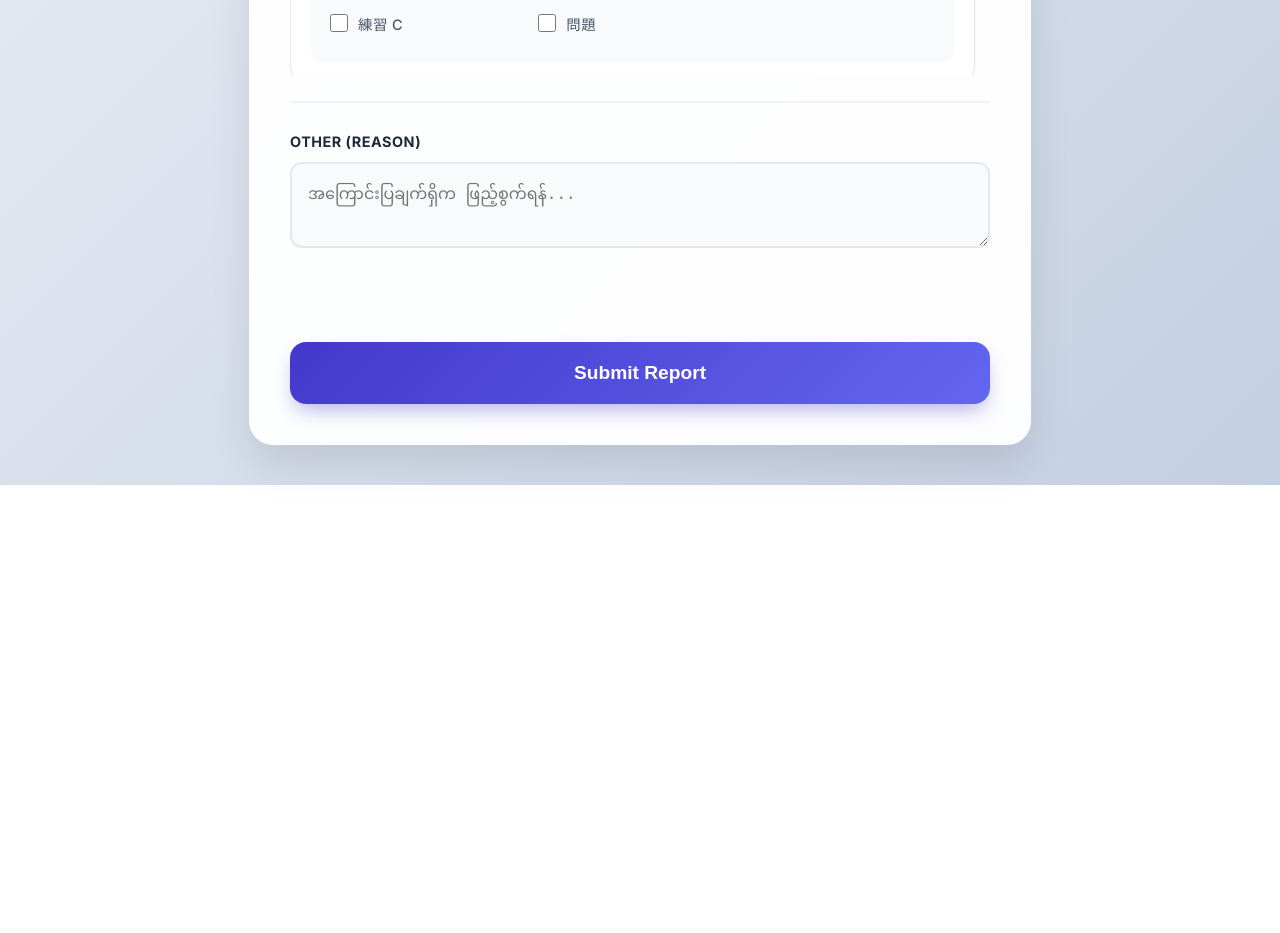
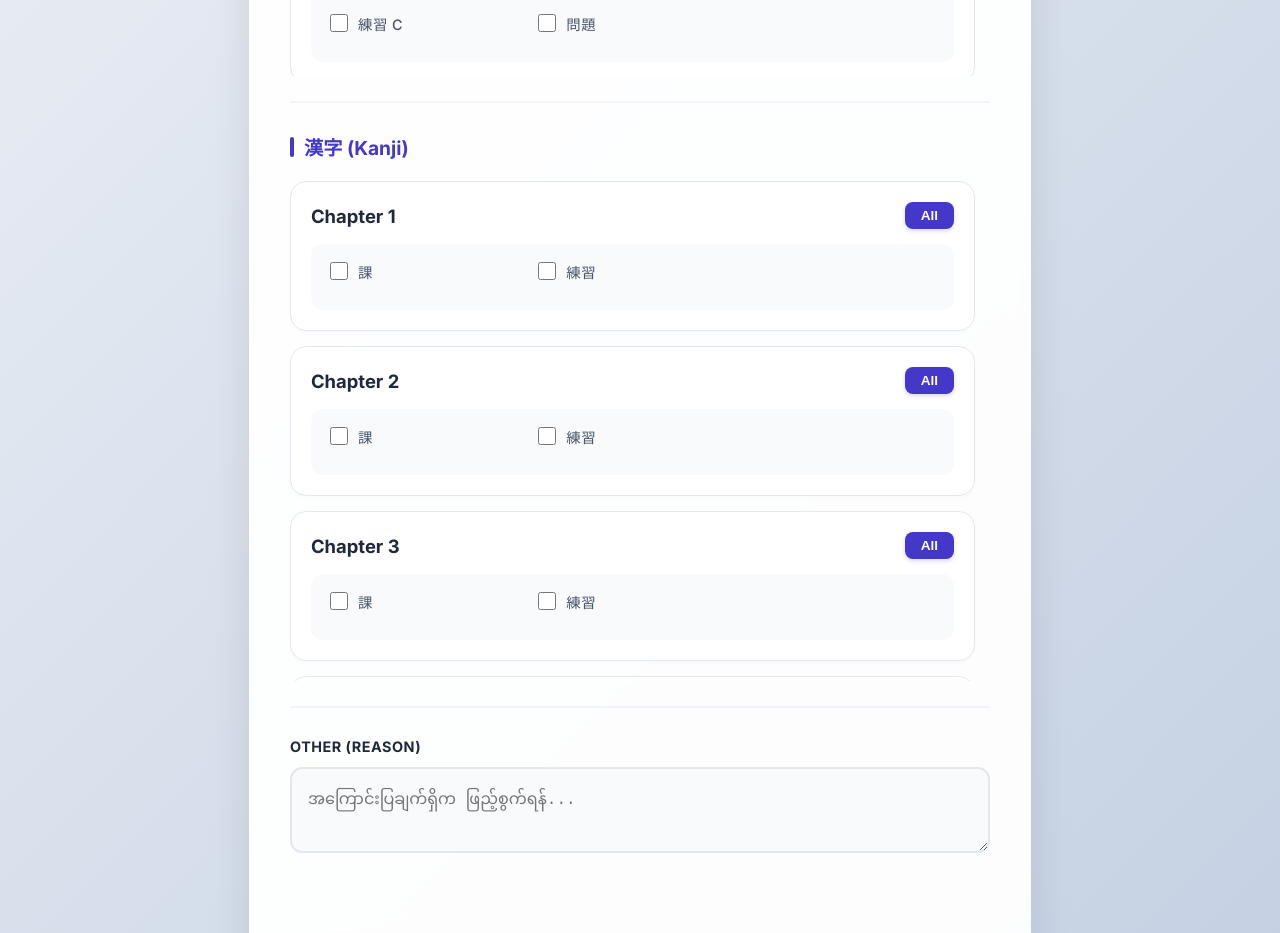
Before and after one commit to zawyehtut404/tgi-japanese-language-report-system, a React (Create React App) app: page / in a window 1280 px wide. Shown: the part 1020-1953 px from the top of the page. Before the commit the page ends 1505 px from the top, so only its background shows below. Built offline with nearby package versions, Linux system fonts and the light colour scheme.

Commit message:
initial commit: tgi report form with time slots

```diff
--- a/src/App.js
+++ b/src/App.js
@@ -1,6 +1,6 @@
 import React, { useState } from 'react';
 import {
-  MINNA_TASKS, N5_CHAPTERS, TIME_SLOTS,
+  MINNA_TASKS, N5_CHAPTERS, KANJI_CHAPTERS, TIME_SLOTS,
   N3_GOI_P1, N3_GOI_P2, GOI_TASKS, N3_CHOUKAI, N3_BUNPOU, N3_DOKKAI
 } from './data/chapters';
 import './App.css';
@@ -93,6 +93,7 @@ function App() {
 
         {/* N5 / N4 Content */}
         {(formData.level === 'N5' || formData.level === 'N4') && (
+          <>
             <div className="section">
               <h3>みんなの日本語</h3>
               <div className="chapter-list">
@@ -108,6 +109,24 @@ function App() {
                 ))}
               </div>
             </div>
+
+            {/* Kanji Section - အခုမှ ပေါင်းထည့်ထားတာပါ */}
+            <div className="section">
+              <h3>漢字 (Kanji)</h3>
+              <div className="chapter-list">
+                {KANJI_CHAPTERS.map(ch => (
+                  <div key={`kanji-${ch}`} className="chapter-box">
+                    <div className="chapter-row"><strong>Chapter {ch}</strong><button onClick={() => handleN5SelectAll('kanji', ch, ["課", "練習"])} className="btn-small">All</button></div>
+                    <div className="task-grid">
+                      {["課", "練習"].map(task => (
+                        <label key={task} className="checkbox-label"><input type="checkbox" checked={kanjiProgress[ch]?.[task] || false} onChange={() => handleN5TaskToggle('kanji', ch, task)} /> {task}</label>
+                      ))}
+                    </div>
+                  </div>
+                ))}
+              </div>
+            </div>
+          </>
         )}
 
         {/* N3 Content */}
```
Lines whose indentation alone changed are shown as unchanged.
